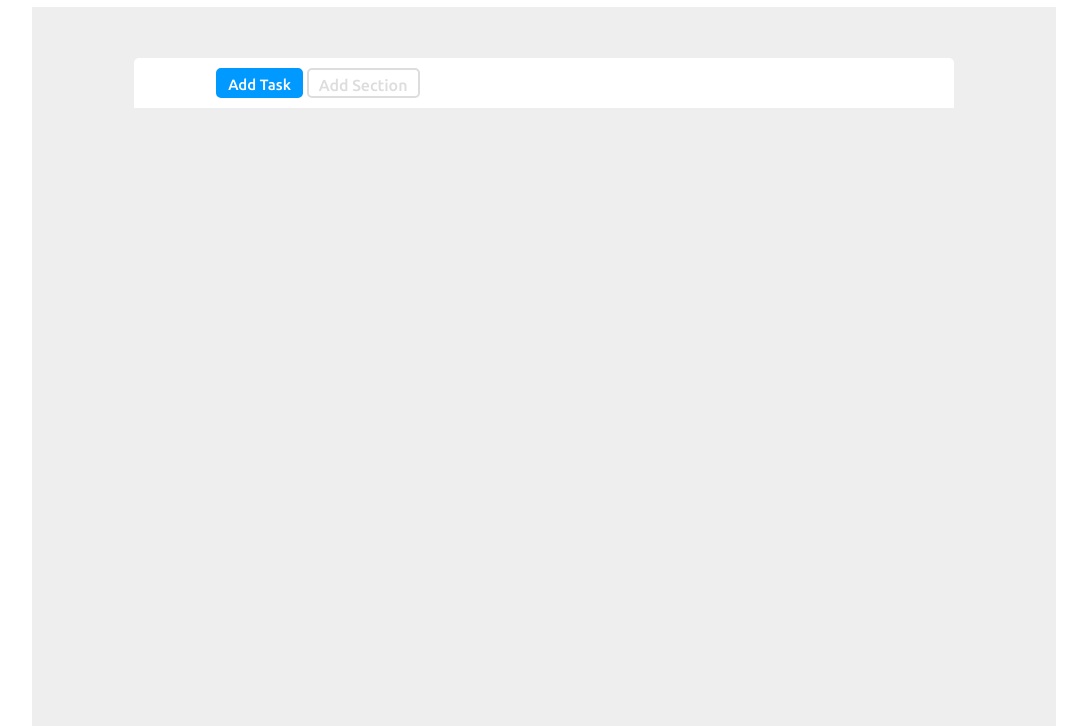
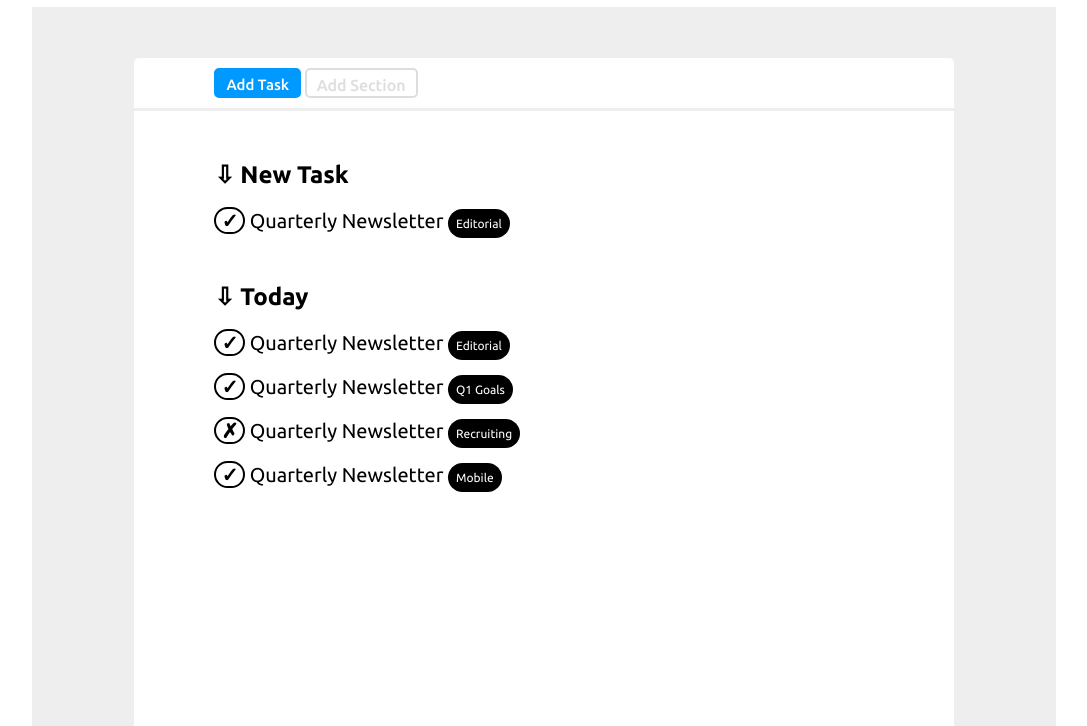
Before and after one commit to davidevischetti/html-css-toboolist, a plain HTML site: page index.html in a window 1280 px wide. Shown: the part 74-800 px from the top of the page, without its empty margins (96-1183 px from the left). Drawn offline with Linux system fonts and the light colour scheme.

Commit message:
main in progresso

```diff
--- a/css/style.css
+++ b/css/style.css
@@ -37,12 +37,11 @@ header {
 }
 
 /* Stile nav */
-
-.nav-bar {
+#nav-bar {
     width: 80%;
     height: 50px;
     background-color: #fff;
-    margin: 5% auto;
+    margin: 5% auto 0 auto;
     border-radius: 5px 5px 0 0;
 }
 
@@ -64,5 +63,40 @@ header {
     background-color: #09f;
     font-size: 15px;
     color: #fff;
-    margin-left: 10%;
+    margin-left: 80px;
 }
+
+/* Stile main */
+#tasks-list {
+    width: 80%;
+    height: 800px;
+    background-color: #fff;
+    margin: 3px auto;
+    border-radius: 0 0 5px 5px;
+    padding: 50px 80px;
+}
+
+#tasks-list section {
+    margin-bottom: 50px;
+}
+
+.text {
+    font-size: 20px;
+    font-weight: 400;
+    margin-top: 20px;
+}
+
+.check {
+    border: 2px solid black;
+    border-radius: 30px;
+    padding: 0 5px;
+    font-weight: bold;
+}
+
+.area {
+    background-color: #000;
+    border-radius: 15px;
+    color: white;
+    font-size: 12px;
+    padding: 8px;
+}
--- a/index.html
+++ b/index.html
@@ -22,16 +22,62 @@
         </header>
 
         <!-- Selezioni -->
-        <nav class="nav-bar">
+        <nav id="nav-bar">
             <span class="add blue">Add Task</span>
             <span class="add">Add Section</span>
         </nav>
 
         <!-- Tasks list -->
-        <main>
+        <main id="tasks-list">
+
+            <!-- New task -->
+            <section>
+                <h2>&#8681; New Task</h2>
+
+                <div class="text">
+                    <span class="check done">&check;</span>
+                    Quarterly Newsletter
+                    <span class="area blue">Editorial</span>
+                </div>
+
+            </section>
+
+            <!-- Today -->
+            <section>
+                <h2>&#8681; Today</h2>
+
+                <div class="text">
+                    <span class="check done">&check;</span>
+                    Quarterly Newsletter
+                    <span class="area blue">Editorial</span>
+                </div>
+
+                <div class="text">
+                    <span class="check done">&check;</span>
+                    Quarterly Newsletter
+                    <span class="area purple">Q1 Goals</span>
+                </div>
+
+                <div class="text">
+                    <span class="check done">&cross;</span>
+                    Quarterly Newsletter
+                    <span class="area green">Recruiting</span>
+                </div>
+
+                <div class="text">
+                    <span class="check done">&check;</span>
+                    Quarterly Newsletter
+                    <span class="area orange">Mobile</span>
+                </div>
+
+            </section>
 
         </main>
 
     </div>
 </body>
 </html>
+
+
+<!--&check; SPUNTA
+     &cross; CROCE-->
```
